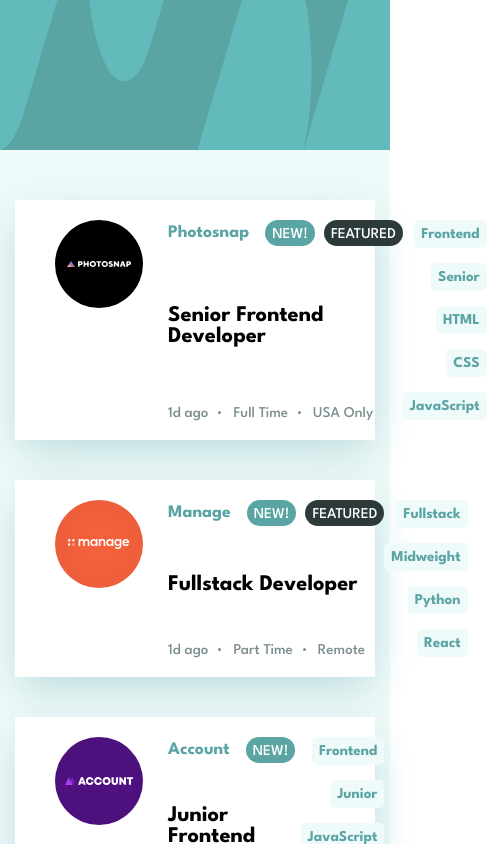
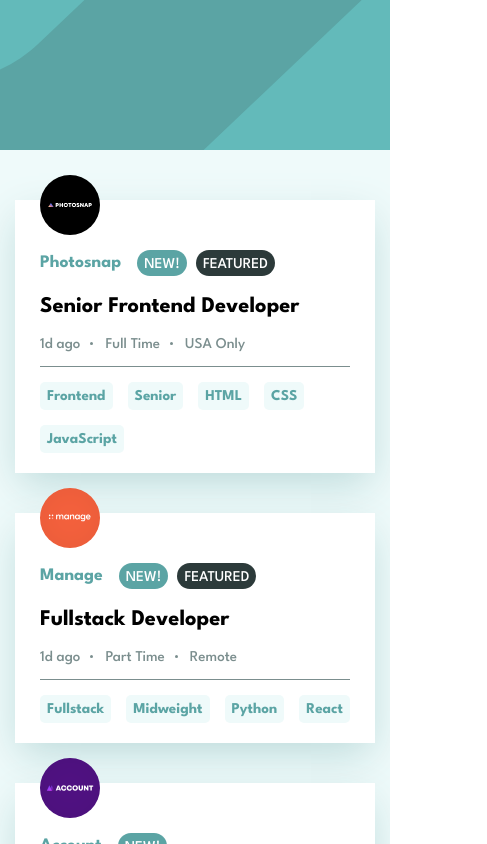
Before and after one commit to Ekaterina-shch/static-job-listings-master, a React (Vite) app: page / in a window 390 px wide. Shown: the top 844 px of the page, 487 px wide, since content can reach past the window. Built offline with nearby package versions, Linux system fonts and the light colour scheme.

Commit message:
add complited filtering

```diff
--- a/src/App.jsx
+++ b/src/App.jsx
@@ -7,61 +7,64 @@
 
 function App() {
   const [data, setData] = useState(dataJs);
+
   // стек - сюда мы кладем все теги, на которые кликаем.
   //        выводим как список в плашке с фильтрами
-  const [stack, setStack] = useState([]);
+  const [stackSelectedCategory, setStackSelectedCategory] = useState([]);
+
   const [isShowFilter, setIsShowFilter] = useState(true);
+
+  function mergeCategories(item) {
+    return [item.role, item.level, ...item.languages, ...item.tools];
+  }
+
+  const filterData = data.filter((item) => {
+    return stackSelectedCategory.every((tag) => {
+      return mergeCategories(item).includes(tag);
+    });
+  });
 
   // отслеживаем пустой ли стек, если да - скрываем фильтр
   useEffect(() => {
-    if (stack.length === 0) {
+    if (stackSelectedCategory.length === 0) {
       setIsShowFilter(false);
+      setData(dataJs);
     } else {
       setIsShowFilter(true);
-      // filterItems();
+      setData(filterData);
     }
-  }, [stack]);
+  }, [stackSelectedCategory]);
 
   // функция, которая будет добавлять тег в стек
   const addTag = (tag) => {
-    //проверка на то, есть ли такой тег в стеке
-    if (stack.includes(tag)) {
-      return stack;
+    if (stackSelectedCategory.includes(tag)) {
+      return stackSelectedCategory;
     } else {
-      setStack([...stack, tag]);
+      setStackSelectedCategory([...stackSelectedCategory, tag]);
     }
   };
 
-  // const filterItems = () => {
-  //   if (stack.length > 0) {
-  //     let tempItems = stack.map((stackItem) => {
-  //       console.log('stackItem', stackItem);
-  //       let tempRole = data.filter((item) => item.role === stackItem);
-  //       let tempLevel = data.filter((item) => item.level === stackItem);
-  //       let tempLanguages = data.filter((item) =>
-  //         item.languages.includes(stackItem)
-  //       );
-  //       let tempTools = data.filter((item) => item.tools.includes(stackItem));
-
-  //       return tempTools;
-  //     });
-
-  //     setData(tempItems.flat());
-  //   } else {
-  //     setData([...dataJs]);
-  //   }
-  // };
+  const clearFilter = () => {
+    setStackSelectedCategory([]);
+    setData(dataJs);
+  };
 
   return (
     <>
       <header className="header">
         <h1 style={{ display: 'none' }}>Static job listings master</h1>
-        <img src="/public/images/bg-header-desktop.svg" alt="" />
+        <img src="/images/bg-header-desktop.svg" alt="" />
       </header>
       <div className="body">
         <div className="container">
-          {isShowFilter && <Filter stack={stack} setStack={setStack} />}
-          <PostList data={data} addTag={addTag} />
+          {isShowFilter && (
+            <Filter
+              stackSelectedCategory={stackSelectedCategory}
+              setStackSelectedCategory={setStackSelectedCategory}
+              clearFilter={clearFilter}
+            />
+          )}
+          <PostList data={filterData} addTag={addTag} />
         </div>
       </div>
     </>
--- a/src/App.scss
+++ b/src/App.scss
@@ -27,16 +27,18 @@
 .header {
   background-color: $primary;
   height: 150px;
-  object-fit: cover;
   img {
     width: 100%;
     height: 100%;
+    object-fit: cover;
   }
 }
 
 .body {
   background-color: $light-grayish-bg;
   .container {
+    width: 100%;
+    max-width: 1400px;
     margin: 0 auto;
     padding: 0 15px;
     padding-top: 50px;
--- a/src/components/Filter/Filter.jsx
+++ b/src/components/Filter/Filter.jsx
@@ -1,24 +1,30 @@
 import styles from './Filter.module.scss';
 
-const Filter = ({ stack, setStack }) => {
+const Filter = ({
+  stackSelectedCategory,
+  setStackSelectedCategory,
+  clearFilter,
+}) => {
   return (
     <div className={styles.filterContainer}>
       <div className={styles.filterTagsList}>
-        {stack.map((tag) => {
+        {stackSelectedCategory.map((tag) => {
           return (
             <div className={styles.filterTagItem} key={tag}>
               <div className={styles.text}>{tag}</div>
               <button
                 className={styles.btnFilterRemove}
                 onClick={() => {
-                  setStack(stack.filter((a) => a !== tag));
+                  setStackSelectedCategory(
+                    stackSelectedCategory.filter((a) => a !== tag)
+                  );
                 }}
               ></button>
             </div>
           );
         })}
       </div>
-      <button className={styles.btnClear} onClick={() => setStack([])}>
+      <button className={styles.btnClear} onClick={clearFilter}>
         Clear
       </button>
     </div>
--- a/src/components/Filter/Filter.module.scss
+++ b/src/components/Filter/Filter.module.scss
@@ -16,7 +16,7 @@
 }
 
 .filterTagsList {
-  max-width: 90%;
+  max-width: 80%;
   display: flex;
   flex-wrap: wrap;
   gap: 15px;
--- a/src/components/Post/Post.module.scss
+++ b/src/components/Post/Post.module.scss
@@ -6,6 +6,7 @@
   box-shadow: 0px 15px 40px -4px $primary-shodow;
   margin-bottom: 40px;
   padding: 20px 40px;
+  position: relative;
   &Wrapper {
     display: flex;
     gap: 25px;
@@ -16,6 +17,11 @@
   border-radius: 50%;
   width: 88px;
   height: 88px;
+  flex-shrink: 0;
+  img {
+    width: 100%;
+    height: 100%;
+  }
 }
 
 .body {
@@ -78,3 +84,34 @@
   justify-content: flex-end;
   gap: 15px;
 }
+
+@media screen and (max-width: 767px) {
+  .post {
+    padding: 50px 25px 20px;
+    &Wrapper {
+      flex-direction: column;
+    }
+  }
+  .logo {
+    width: 60px;
+    height: 60px;
+    position: absolute;
+    top: -25px;
+  }
+  .body {
+    flex-direction: column;
+    align-items: flex-start;
+  }
+  .info {
+    width: 100%;
+    padding-bottom: 15px;
+    margin-bottom: 15px;
+    border-bottom: 1px solid $dark-grayish;
+    gap: 20px;
+  }
+  .categories {
+    justify-content: flex-start;
+    max-width: none;
+    width: 100%;
+  }
+}
--- a/src/components/PostList/PostList.jsx
+++ b/src/components/PostList/PostList.jsx
@@ -1,17 +1,11 @@
 import Post from './../Post/Post';
 
-const PostList = ({ data, addTag, setStack }) => {
+const PostList = ({ data, addTag }) => {
   return (
     <div>
       {data.map((data) => {
         return (
-          <Post
-            newTag={data.new}
-            {...data}
-            key={data.id}
-            addTag={addTag}
-            setStack={setStack}
-          />
+          <Post newTag={data.new} {...data} key={data.id} addTag={addTag} />
         );
       })}
     </div>
```
